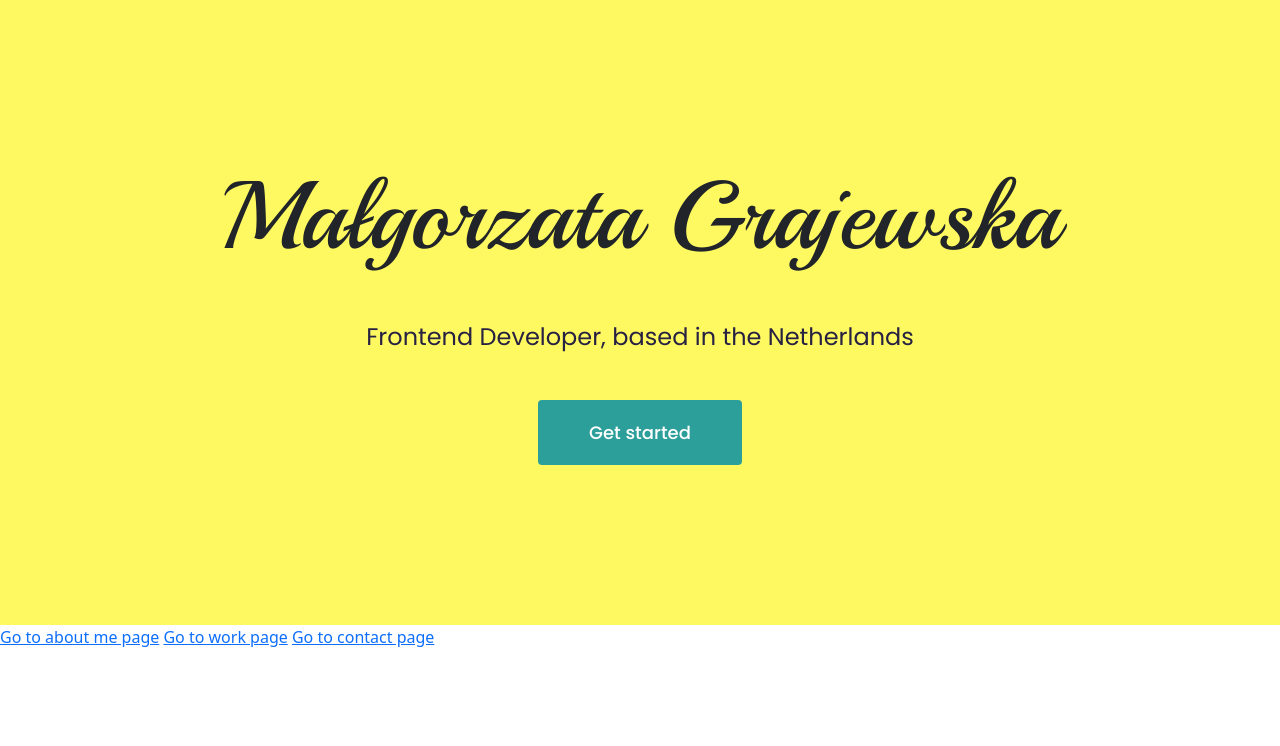
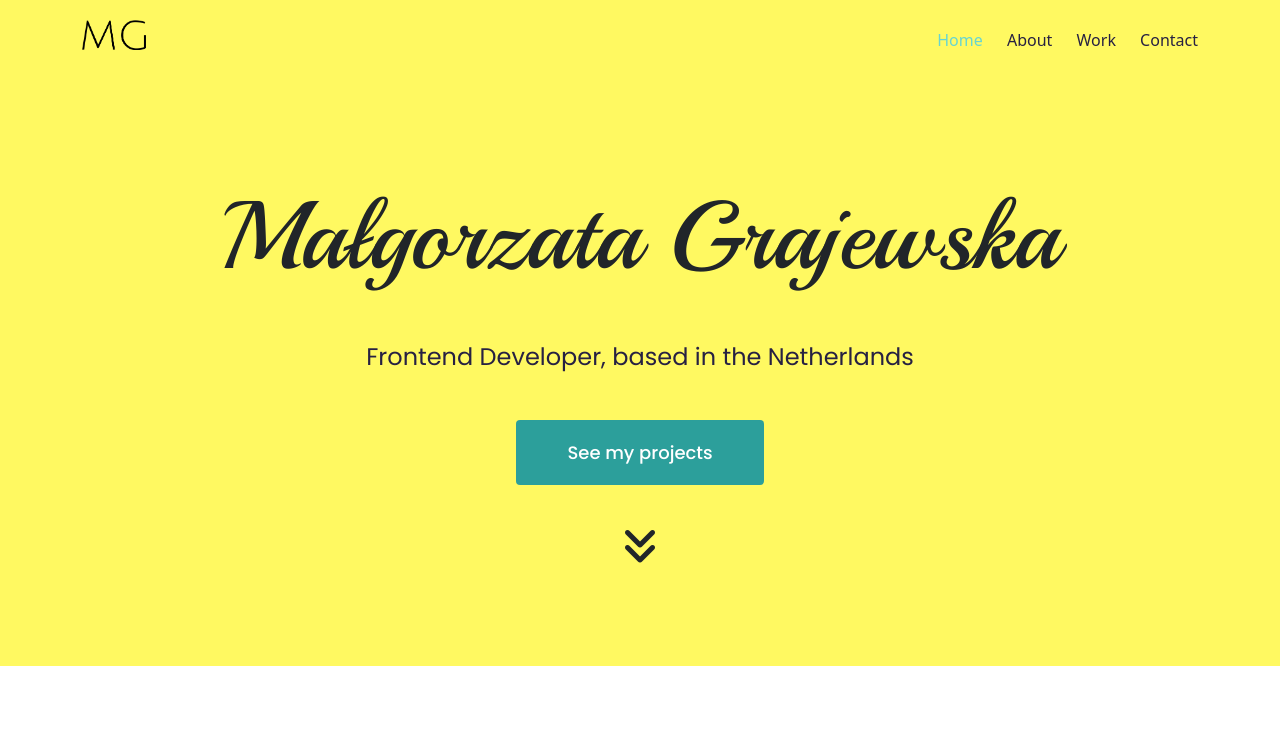
Before and after one commit to gosiagrajewska/project_portfolio, a plain HTML site: page index.html in a window 1280 px wide. Shown: the top 746 px of the page. Drawn offline with nearby package versions, Linux system fonts and the light colour scheme.

Commit message:
header added

```diff
--- a/index.html
+++ b/index.html
@@ -30,16 +30,30 @@
     <title>Document</title>
   </head>
   <body>
+    <div class="background">
+      <div class="container">
+        <nav class="d-flex justify-content-between">
+          <img src="/src/images/logo.png" class="logo" alt="logo" />
+          <ul>
+            <li class="active"><a href="/index.html">Home</a></li>
+            <li><a href="/about.html">About</a></li>
+            <li><a href="/work.html">Work</a></li>
+            <li><a href="/contact.html">Contact</a></li>
+          </ul>
+        </nav>
+      </div>
+    </div>
     <div class="hero">
       <h1>Małgorzata Grajewska</h1>
       <h3 class="mt-5 mb-5">Frontend Developer, based in the Netherlands</h3>
-      <div><a href="#" class="btn btn-branding">Get started</a></div>
+      <div>
+        <a href="#projects" class="btn btn-branding">See my projects</a>
+      </div>
+      <i class="fa-solid fa-angles-down icon"></i>
     </div>
-    <a href="/about.html">Go to about me page</a>
-    <a href="/work.html">Go to work page</a>
-    <a href="/contact.html">Go to contact page</a>
+
     <main>
-      <p class="text-center mt-5 subtitle">Recent projects</p>
+      <p class="text-center mt-5 subtitle" id="projects">Recent projects</p>
       <div class="container">
         <div class="row project">
           <div class="col img-fluid mt-3 d-none d-lg-block">
@@ -54,7 +68,12 @@
                 they live in Bookmarksgrove right at the coast of the Semantics,
                 a large language ocean. A small river named Duden flows by
               </p>
-              <a href="#" class="btn btn-launch">View detailed project</a>
+              <a
+                href="https://www.shecodes.io/cohorts/shecodes-basics-79aea1ab-167d-4d63-97fb-68bef01283e5/projects/1832110?_gl=1*wipfau*_gcl_au*MjAzMjM4ODY2NS4xNzA5ODk3MjY3LjE4ODU3OTI5MzUuMTcxMDkzMzU0MS4xNzEwOTMzNTQx"
+                class="btn btn-launch"
+                target="_blank"
+                >View detailed project</a
+              >
             </div>
           </div>
         </div>
@@ -69,7 +88,12 @@
                 they live in Bookmarksgrove right at the coast of the Semantics,
                 a large language ocean. A small river named Duden flows by
               </p>
-              <a href="#" class="btn btn-launch">View detailed project</a>
+              <a
+                href="https://www.shecodes.io/cohorts/shecodes-plus-694a21d8-5f11-41b8-8b37-575d5be3333b/projects/2001629?_gl=1*sg1sq6*_gcl_au*MjAzMjM4ODY2NS4xNzA5ODk3MjY3LjE4ODU3OTI5MzUuMTcxMDkzMzU0MS4xNzEwOTMzNTQx"
+                class="btn btn-launch"
+                target="_blank"
+                >View detailed project</a
+              >
             </div>
           </div>
           <div class="col img-fluid mt-3 d-none d-lg-block">
@@ -96,7 +120,12 @@
                 they live in Bookmarksgrove right at the coast of the Semantics,
                 a large language ocean. A small river named Duden flows by
               </p>
-              <a href="#" class="btn btn-launch">View detailed project</a>
+              <a
+                href="https://www.shecodes.io/cohorts/shecodes-plus-add-on-2a7b5992-efa9-4f92-a82d-47146570dbb6/projects/2084491?_gl=1*sg1sq6*_gcl_au*MjAzMjM4ODY2NS4xNzA5ODk3MjY3LjE4ODU3OTI5MzUuMTcxMDkzMzU0MS4xNzEwOTMzNTQx"
+                class="btn btn-launch"
+                target="_blank"
+                >View detailed project</a
+              >
             </div>
           </div>
         </div>
@@ -119,7 +148,7 @@
 
       <p class="mail pt-5">mlank@vp.pl</p>
       <div class="channels">
-        <div class="p-3"><i class="fa-brands fa-facebook"></i></div>
+        <div class="p-3"><i class="fa-solid fa-envelope"></i></div>
         <div class="p-3"><i class="fa-brands fa-instagram"></i></div>
         <div class="p-3"><i class="fa-brands fa-linkedin"></i></div>
       </div>
--- a/src/styles.css
+++ b/src/styles.css
@@ -38,11 +38,34 @@ img {
 
   padding-top: 100px;
 }
+nav {
+  padding: 20px 0px;
+}
+nav ul {
+  padding: 0;
+  margin: 0;
+}
+nav li {
+  display: inline;
+  list-style: none;
+  line-height: 40px;
+  margin-left: 20px;
+}
+nav a {
+  text-decoration: none;
+  color: var(--basic-color);
+  transition: all 100ms ease-in-out;
+}
+nav a:hover,
+nav li.active a {
+  color: var(--tertiary-color);
+}
+
 .hero {
   background-color: var(--primary-color);
 
   text-align: center;
-  padding: 160px 20px;
+  padding: 100px 20px;
 }
 .btn-branding {
   background: var(--secondary-color);
@@ -64,6 +87,11 @@ img {
   font-weight: 500;
   font-size: 18px;
   line-height: 27px;
+}
+
+.icon {
+  padding-top: 40px;
+  font-size: 40px;
 }
 .subtitle {
   font-family: var(--font-text);
@@ -104,7 +132,7 @@ img {
   color: var(--tertiary-color);
 }
 .content-container {
-  padding: 160px 20px;
+  padding: 80px 20px 50px 20px;
 }
 .content-container h1 {
   font-size: 64px;
@@ -120,6 +148,15 @@ img {
 .contact-data {
   color: var(--tertiary-color);
 }
+.logo {
+  max-height: 30px;
+
+  padding-top: 0px;
+}
+.background {
+  background-color: #fff961;
+}
+
 @media (max-width: 576px) {
   h1 {
     font-size: 66px;
@@ -148,9 +185,7 @@ img {
   .btn-branding {
     padding: 18px 5px;
   }
-  .content-container {
-    padding: 70px 20px;
-  }
+
   .content {
     text-align: center;
   }
```
Also changed, not shown: about.html (+15 -3 lines), contact.html (+17 -2 lines), work.html (+15 -2 lines), src/images/logo.png (added).
